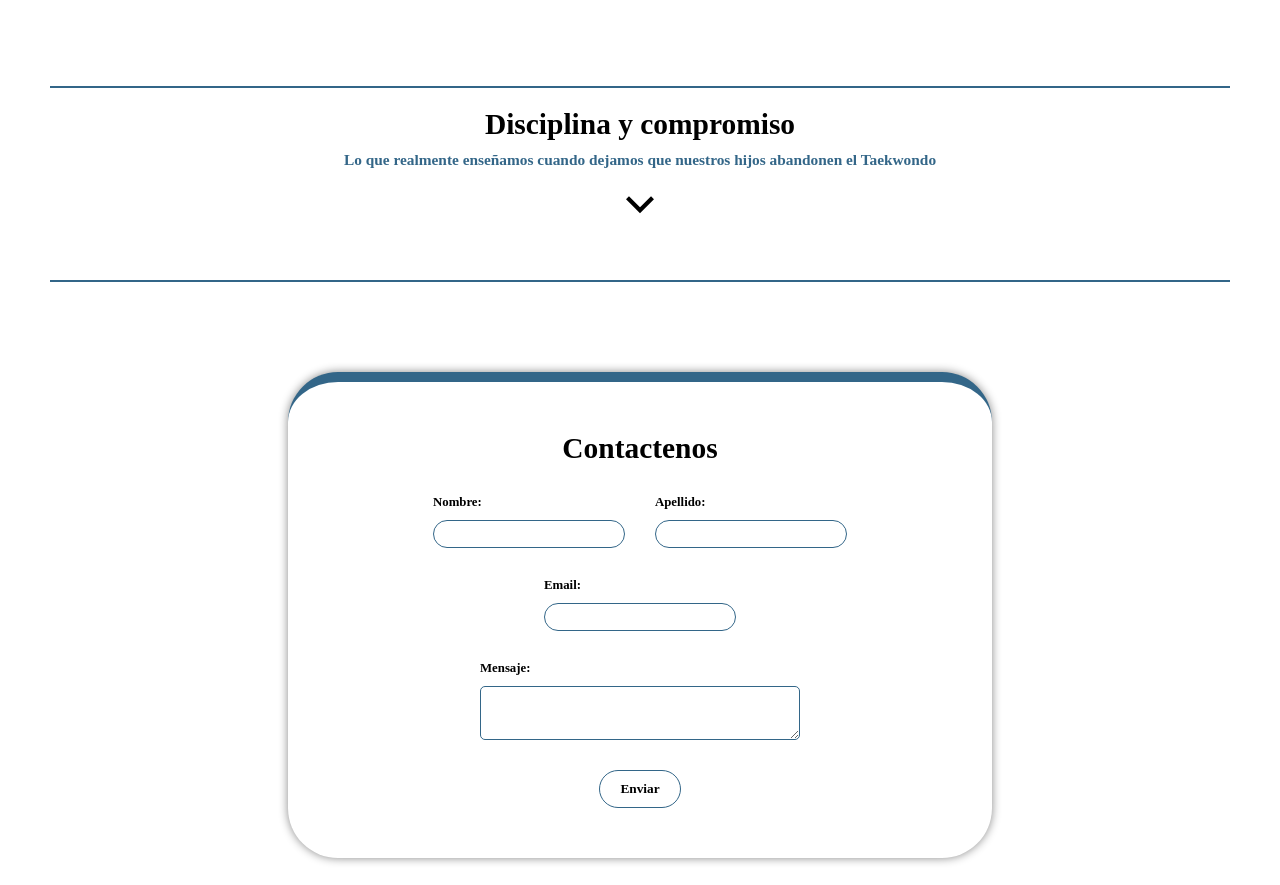
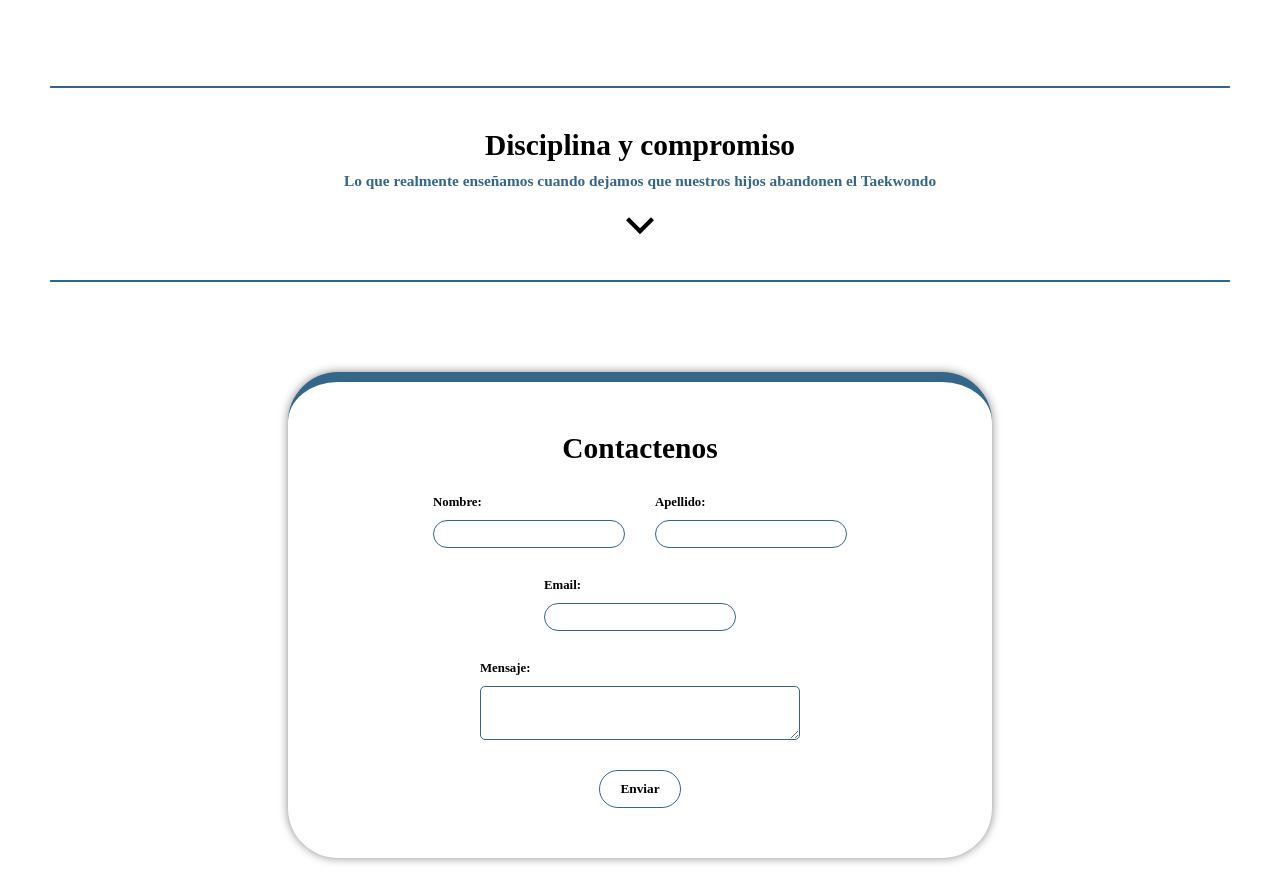
Before and after one commit to sebaditucci/UITN-Taekwon-Do, a plain HTML site: page index.html in a window 1280 px wide. Shown: the part 2992-3877 px from the top of the page. Drawn offline with Linux system fonts and the light colour scheme; a web font is replaced by a local one.

Commit message:
correccion del summary

```diff
--- a/styles.css
+++ b/styles.css
@@ -279,6 +279,7 @@ summary {
     display: flex;
     flex-direction: column;
     align-items: center;
+    justify-content: center;
     text-align: center;
     gap: 10px;
     padding: 20px 0 10px 0;
@@ -287,6 +288,10 @@ summary {
     list-style: none;
     margin: 0 auto;
     height: 24vh;
+}
+
+summary::-webkit-details-marker {
+  display: none;
 }
 
 details {
```
